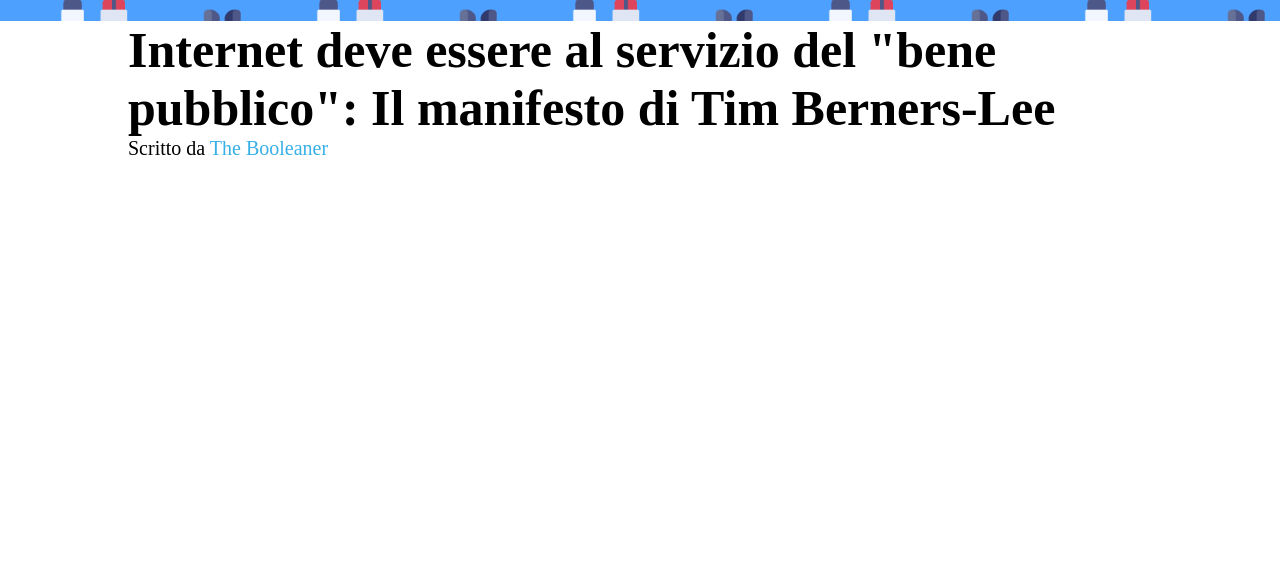
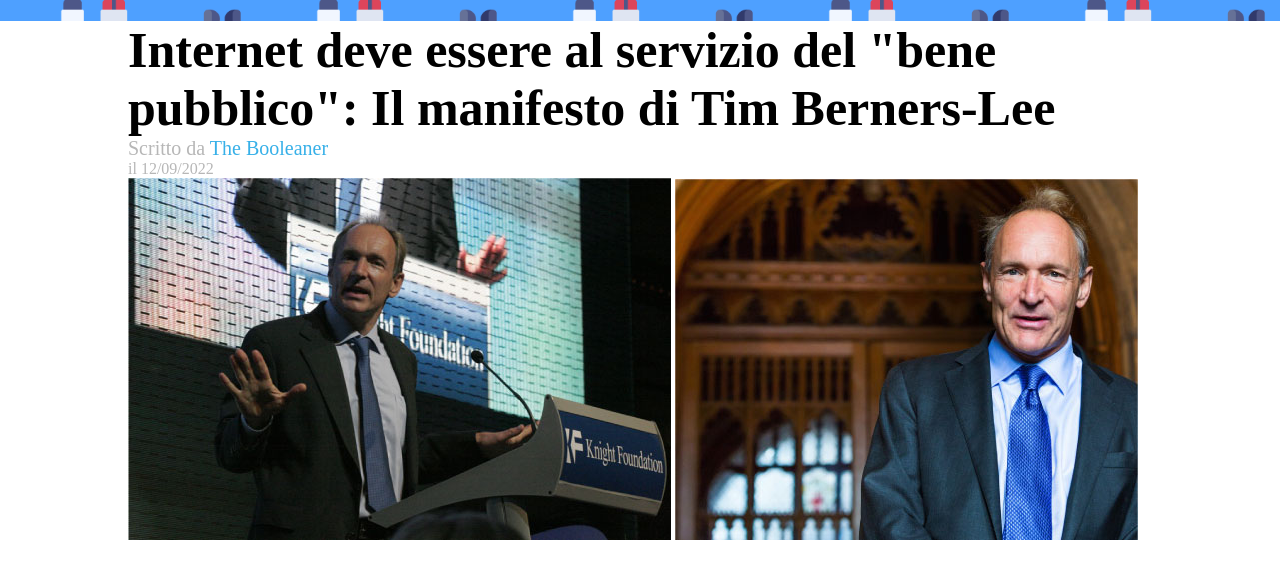
Before and after one commit to Paolo-dev-it/html-css-booleaner, a plain HTML site: page index.html in a window 1280 px wide. Shown: the part 84-662 px from the top of the page. Drawn offline with Linux system fonts and the light colour scheme.

Commit message:
Ho inserito le immagini

```diff
--- a/assets/css/style.css
+++ b/assets/css/style.css
@@ -29,7 +29,12 @@ main #first-part h1{
 }
 
 main #first-part p {
+    color: rgb(183, 183, 183);
     font-size: 20px;
+}
+
+#first-part .date {
+    color: rgb(183, 183, 183);
 }
 
 main #first-part p .author {
--- a/index.html
+++ b/index.html
@@ -18,8 +18,12 @@
         <section id="first-part">
             <h1> Internet deve essere al servizio del "bene pubblico": Il manifesto di Tim Berners-Lee</h1>
             <p>Scritto da <span class="author">The Booleaner</span></p>
+            <div class="date"> il 12/09/2022</div>
         </section>
-        <section></section>
+        <section id="images-part">
+            <img src="/assets/img/tim-1.jpg" alt="Tim Berners-Lee Mentre tiene un discorso">
+            <img src="/assets/img/tim-2.jpg" alt="Immagine di Tim Berners-Lee in una cattedrale">
+        </section>
         <section></section>
     </main>
     <footer></footer>
```
